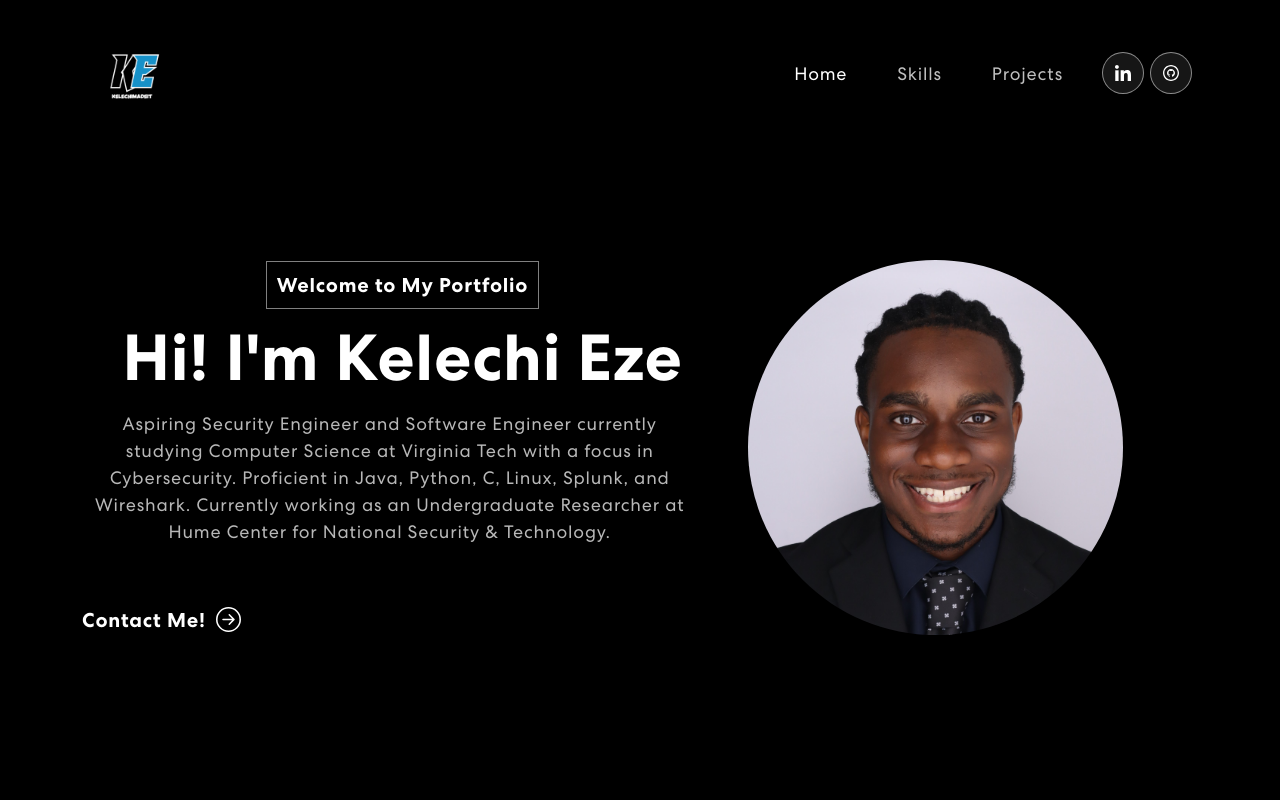
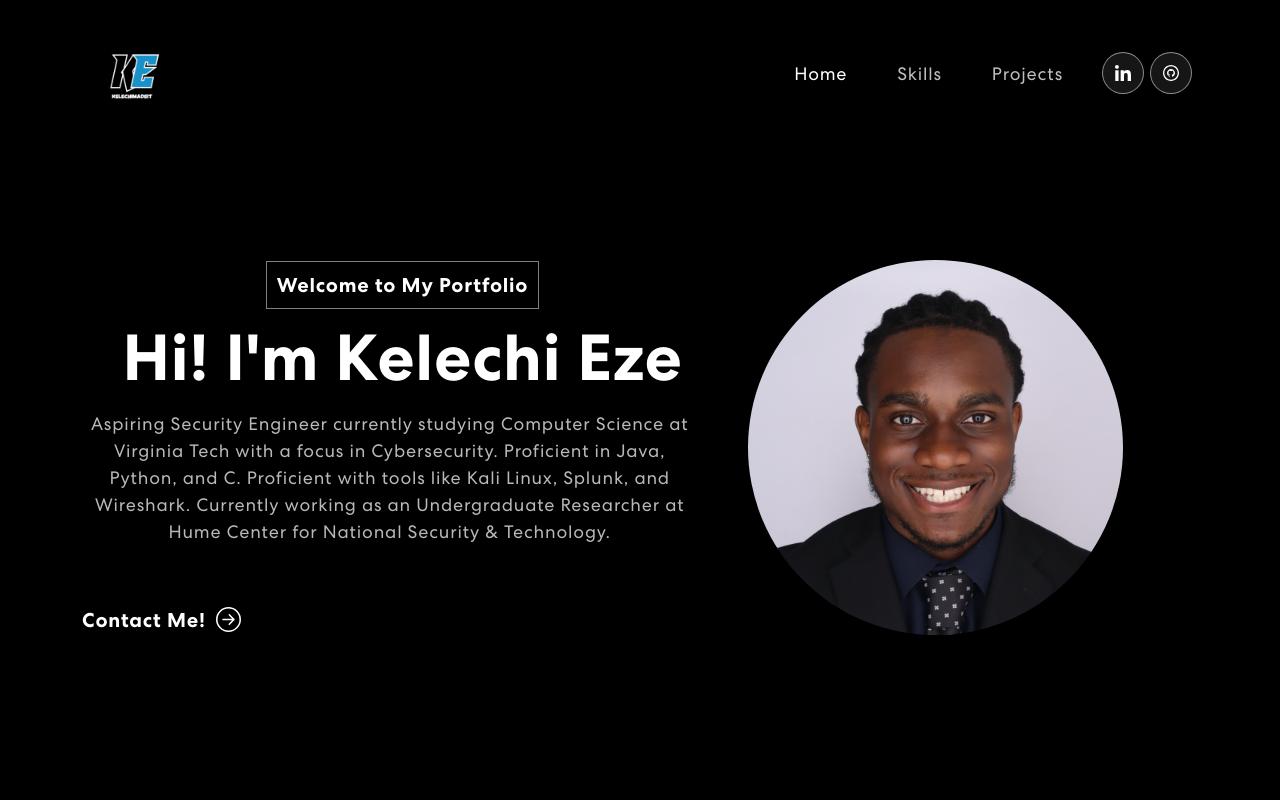
Before and after one commit to KCE14/personal-portfolio, a React (Create React App) app: page / in a window 1280 px wide. Shown: the top 800 px of the page. Built offline with nearby package versions, Linux system fonts and the light colour scheme.

Commit message:
update banner

```diff
--- a/src/components/Banner.js
+++ b/src/components/Banner.js
@@ -18,9 +18,10 @@ export const Banner = () => {
                 <Col xs={12} md={6} xl={7}>
                     <span className="tagline">Welcome to My Portfolio</span>
                     <h1>{"Hi! I'm Kelechi Eze"}</h1>
-                    <p>Aspiring Security Engineer and Software Engineer currently studying Computer Science at Virginia Tech with
-                      a focus in Cybersecurity. Proficient in Java, Python, C, Linux, Splunk, and Wireshark.
-                      Currently working as an Undergraduate Researcher at Hume Center for National Security & Technology.
+                    <p>Aspiring Security Engineer currently studying Computer Science at Virginia Tech with
+                      a focus in Cybersecurity. Proficient in Java, Python, and C. Proficient with tools like
+                      Kali Linux, Splunk, and Wireshark. Currently working as an Undergraduate Researcher at
+                      Hume Center for National Security & Technology.
                     </p>
                     <button onClick= {handleContactClick}>Contact Me!<ArrowRightCircle size={25} /></button>
                 </Col>
```
